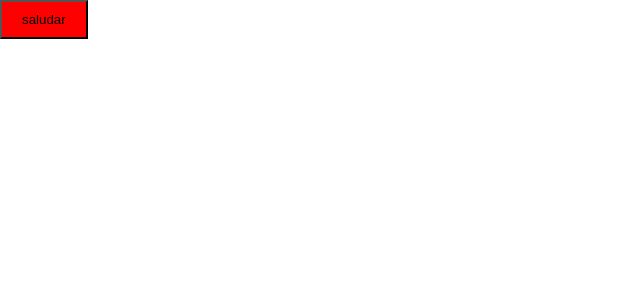
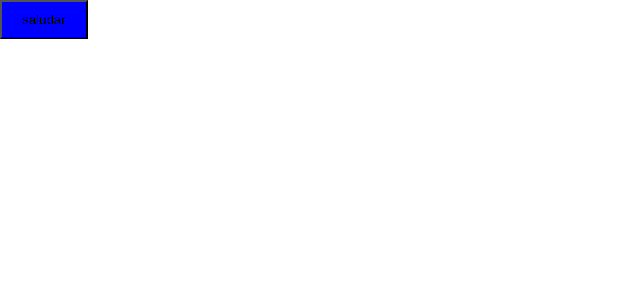
Before and after one commit to jorgeduje/comision-43240, a React (Vite) app: page / in a window 1280 px wide. Shown: the top 300 px of the page, without its empty margins (0-640 px from the left). Built offline with nearby package versions, Linux system fonts and the light colour scheme.

Commit message:
se cambio el boton

```diff
--- a/src/App.jsx
+++ b/src/App.jsx
@@ -7,7 +7,7 @@
   return (
     <button
       onClick={saludar}
-      style={{ backgroundColor: "red", padding: "10px 20px" }}
+      style={{ backgroundColor: "blue", padding: "10px 20px" }}
     >
       saludar
     </button>
```
